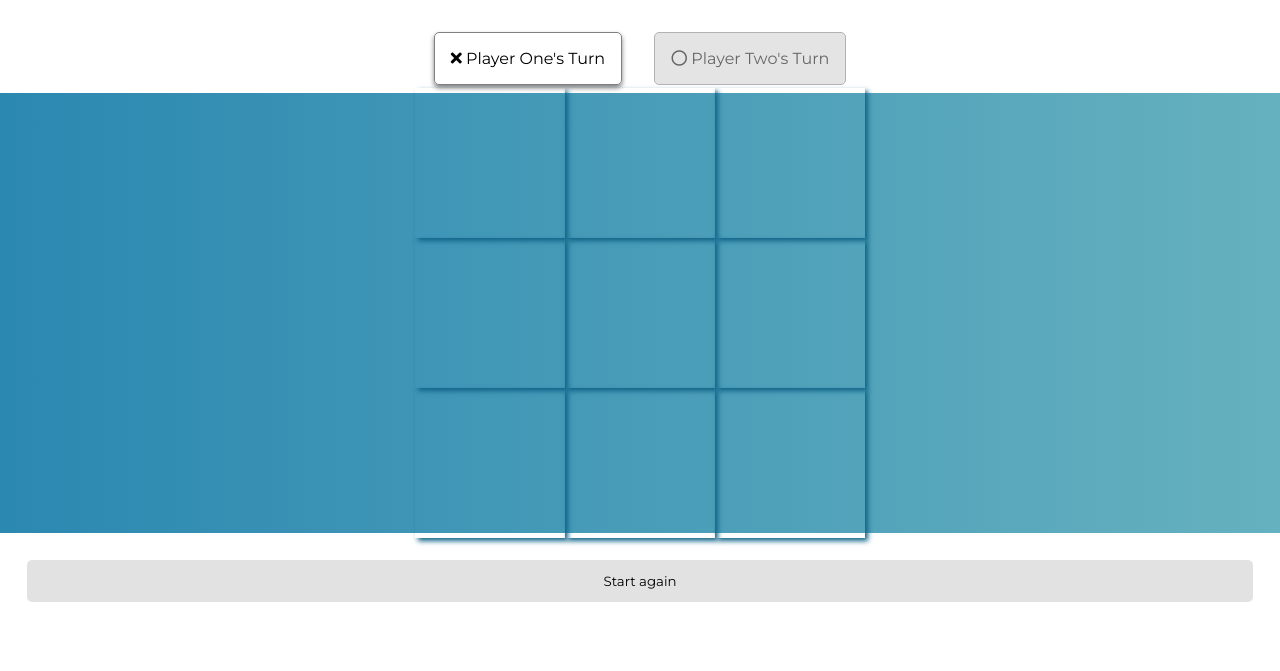
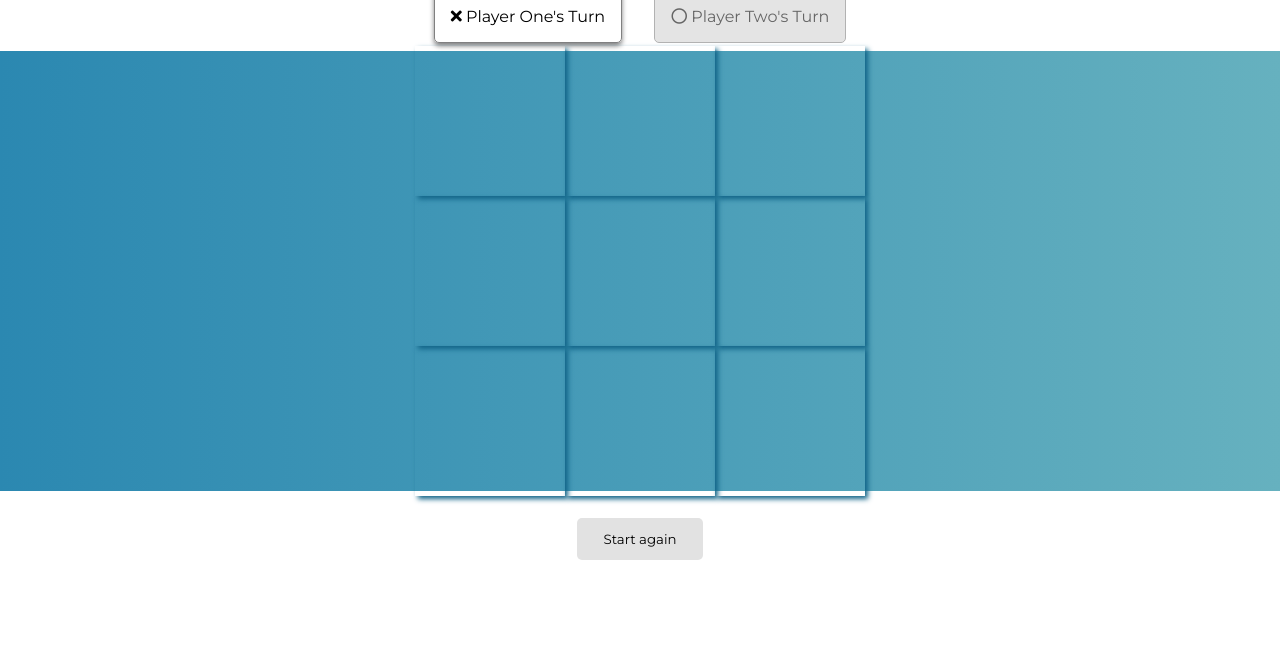
Before and after one commit to Tanya-Amber-L/Tic-Tac-Toe, a plain HTML site: page docs/index.html in a window 1280 px wide. Shown: the part 129-800 px from the top of the page. Drawn offline with Linux system fonts and the light colour scheme.

Commit message:
correction CSS

```diff
--- a/docs/style.css
+++ b/docs/style.css
@@ -13,7 +13,7 @@
     position: relative;
     display: flex;
     flex-direction: column;
-    justify-content: center;
+    align-items: center;
 }
 .top, .start-again {
     height: 22.5vh;
@@ -38,11 +38,11 @@
 }
 .game-container {
     height: 55vh;
+    width: 100%;
     background-image: linear-gradient(90deg, rgba(43,136,177,1) 0%, rgba(102,177,191,1) 100%);
     display: flex;
     justify-content: center;
     align-items: center;
-
 }
 .game {
     width: 450px;
```
